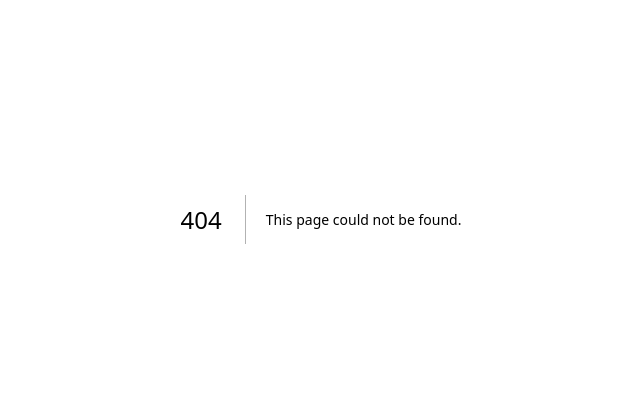
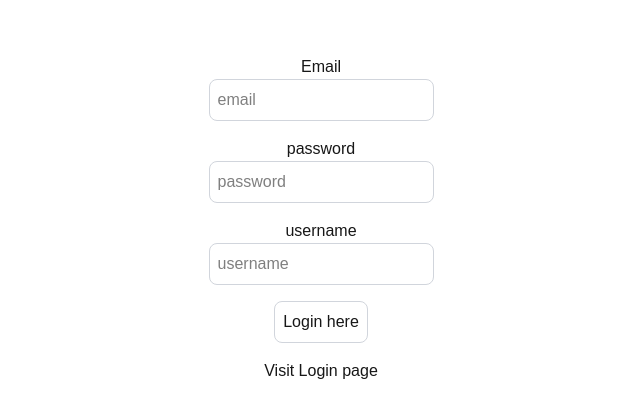
Before and after one commit to adityatiwarig/auth-nextjs, a Next.js app: page /signup in a window 1280 px wide. Before the commit this address had no page. Shown: the part 181-598 px from the top of the page, without its empty margins (319-959 px from the left). Built offline with nearby package versions, Linux system fonts and the light colour scheme.

Commit message:
pages understanding

```diff
--- /dev/null
+++ b/src/app/login/page.tsx
@@ -0,0 +1,46 @@
+"use client";
+import Link from "next/link";
+import React from "react";
+import { useRouter } from "next/navigation";
+import axios from "axios";
+
+export default function LoginPage(){
+    const [user,setUser] = React.useState({
+        email: "",
+        password: "",
+    })
+
+    const onLogin = async() =>{
+
+    }
+    return (
+        <div className="flex flex-col items-center justify-center min-h-screen py-2">
+            <label htmlFor="email">Email</label>
+            <input
+            className="p-2 border border-gray-300 rounded-lg mb-4 focus:outline-none focus:border-gray-600 text-black"
+            type="text"
+            id="email"
+            value={user.email}
+            onChange={(e) => setUser({...user , email: e.target.value})}
+            placeholder="email"
+            />
+
+            <label htmlFor="password">password</label>
+            <input
+            className="p-2 border border-gray-300 rounded-lg mb-4 focus:outline-none focus:border-gray-600 text-black"
+            type="password"
+            id="password"
+            value={user.password}
+            onChange={(e) => setUser({...user , password: e.target.value})}
+            placeholder="password"
+            />
+
+
+            <button
+            onClick={onLogin}
+            className="p-2 border border-gray-300 rounded-lg mb-4 focus:outline-none focus:border-gray-600">Login here</button>
+            <Link href="/signup">Visit Signup page</Link>
+
+        </div>
+    )
+}
--- /dev/null
+++ b/src/app/signup/page.tsx
@@ -0,0 +1,57 @@
+"use client";
+import Link from "next/link";
+import React from "react";
+import { useRouter } from "next/navigation";
+import axios from "axios";
+
+export default function SignupPage(){
+    const [user,setUser] = React.useState({
+        email: "",
+        password: "",
+        username: "",
+    })
+
+    const onSignup = async() =>{
+
+    }
+    return (
+        <div className="flex flex-col items-center justify-center min-h-screen py-2">
+            <label htmlFor="email">Email</label>
+            <input
+            className="p-2 border border-gray-300 rounded-lg mb-4 focus:outline-none focus:border-gray-600 text-black"
+            type="text"
+            id="email"
+            value={user.email}
+            onChange={(e) => setUser({...user , email: e.target.value})}
+            placeholder="email"
+            />
+
+            <label htmlFor="password">password</label>
+            <input
+            className="p-2 border border-gray-300 rounded-lg mb-4 focus:outline-none focus:border-gray-600 text-black"
+            type="password"
+            id="password"
+            value={user.password}
+            onChange={(e) => setUser({...user , password: e.target.value})}
+            placeholder="password"
+            />
+
+            <label htmlFor="username">username</label>
+            <input
+            className="p-2 border border-gray-300 rounded-lg mb-4 focus:outline-none focus:border-gray-600 text-black"
+            type="username"
+            id="username"
+            value={user.username}
+            onChange={(e) => setUser({...user , username: e.target.value})}
+            placeholder="username"
+            />
+
+
+            <button
+            onClick={onSignup}
+            className="p-2 border border-gray-300 rounded-lg mb-4 focus:outline-none focus:border-gray-600">Login here</button>
+            <Link href="/login">Visit Login page</Link>
+
+        </div>
+    )
+}
--- a/src/dbConfig/dbConfig.ts
+++ b/src/dbConfig/dbConfig.ts
@@ -0,0 +1,27 @@
+import mongoose, { connection } from "mongoose";
+
+
+export async function connect() {
+    try {
+        mongoose.connect(process.env.MONGO_URI!);
+        const connection = mongoose.connection;
+
+
+        connection.on('connected ', () => {
+            console.log("Mongodb connected successfully");
+
+        })
+
+        connection.on('error' , (err) =>{
+            console.log("Mongo connection error.Please make sure db is connected." + err);
+            process.exit();
+
+        })
+
+    } catch (error) {
+        console.log('Something went wrong');
+        console.log(error);
+
+
+    }
+}
```
Also changed, not shown: 1 other file (tests, documents, lock files or other folders).
